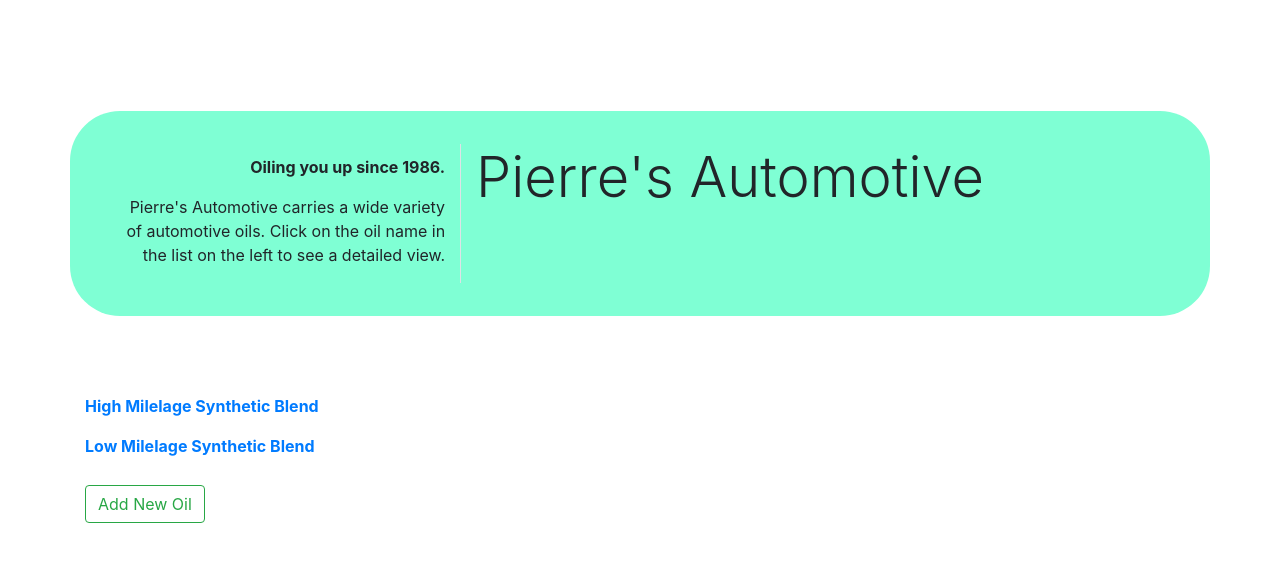
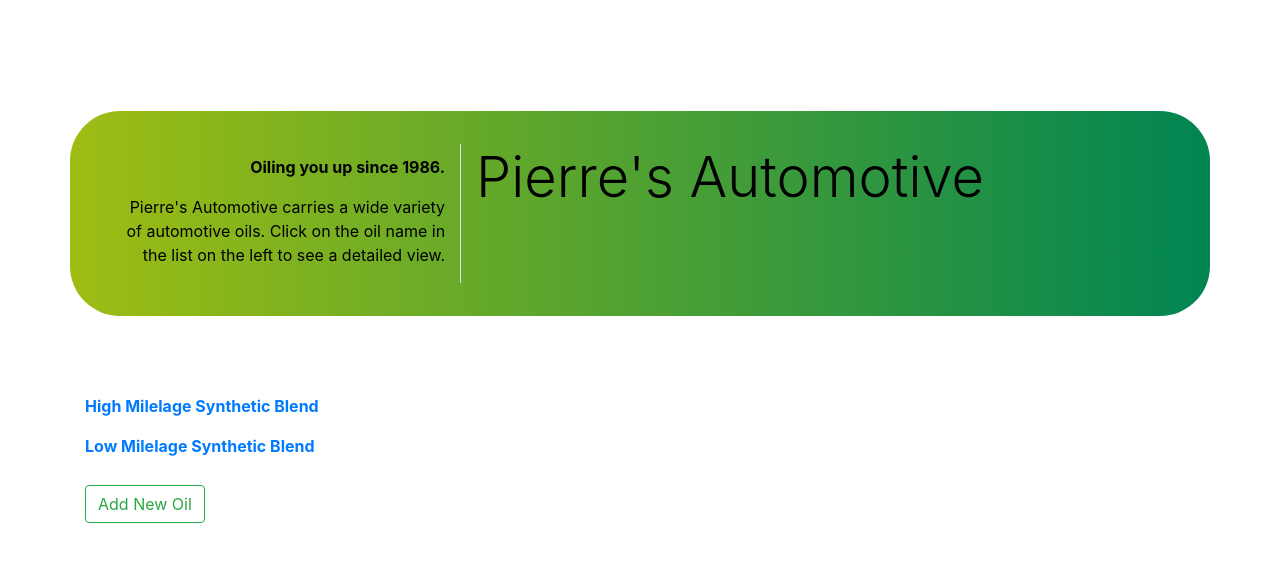
Before and after one commit to meilar/pierres-auto, a React (Create React App) app: page / in a window 1280 px wide. Shown: the top 562 px of the page. Built offline with nearby package versions, Linux system fonts and the light colour scheme.

Commit message:
Refine styles

```diff
--- a/src/index.css
+++ b/src/index.css
@@ -25,10 +25,12 @@ code {
 }
 
 .main-header {
+  color: black;
+  text-shadow: 1px 2px light-gray;
   margin-top: 10%;
   padding: 3%;
-  background-color: aquamarine;
   border-radius: 50px;
+  background: linear-gradient(90deg, #9ebd13 0%, #008552 100%);
 }
 
 .header-text {
```
